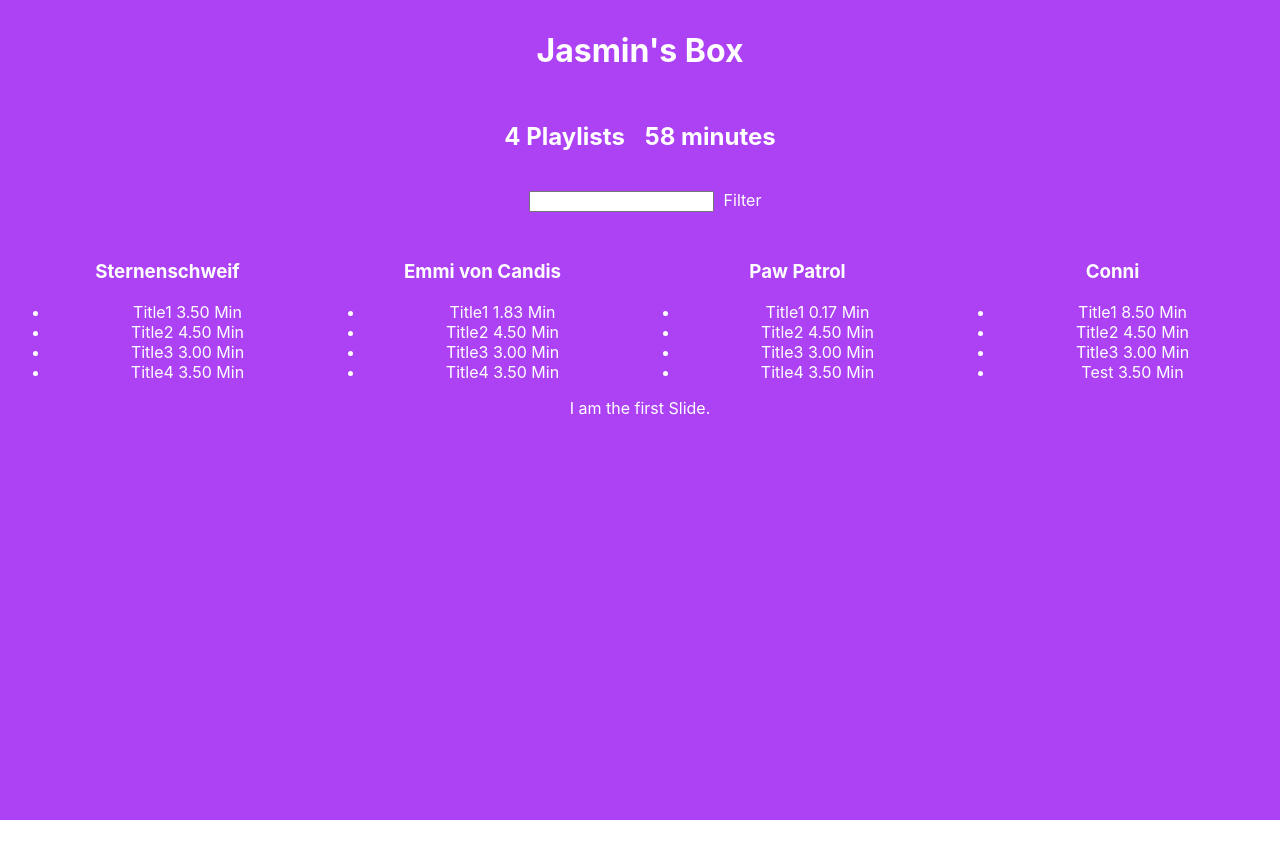
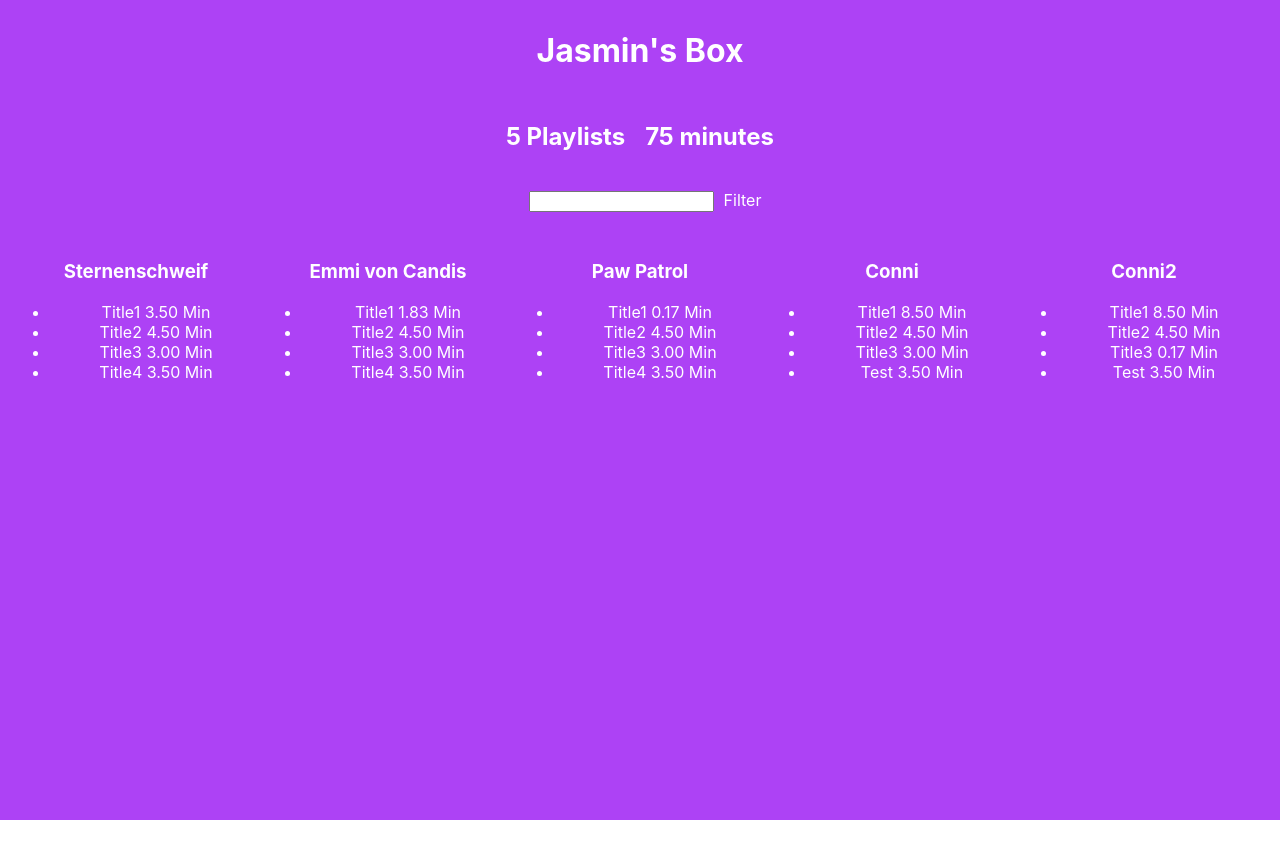
Before and after one commit to BigSlikTobi/JasminBox, a React (Create React App) app: page / in a window 1280 px wide. Shown: the top 858 px of the page. After the commit the page ends 820 px from the top, so only its background shows below. Built offline with nearby package versions, Linux system fonts and the light colour scheme.

Commit message:
added jasmins-box-backend to enable spotify connection

```diff
--- a/src/App.js
+++ b/src/App.js
@@ -1,8 +1,8 @@
 import logo from './logo.svg';
 import './App.css';
 import React, {Component} from "react";
-import { CarouselProvider, Slider, Slide, ButtonBack, ButtonNext } from 'pure-react-carousel';
-import 'pure-react-carousel/dist/react-carousel.es.css';
+//import { CarouselProvider, Slider, Slide, ButtonBack, ButtonNext } from 'pure-react-carousel';
+//import 'pure-react-carousel/dist/react-carousel.es.css';
 
 //added white as default text color
 let defaultStyle = {
@@ -44,6 +44,14 @@ let fakeServerData = {
         songs: [{name: "Title1", duration: 510},
                 {name: "Title2", duration: 270},
                 {name: "Title3", duration: 180},
+                {name: "Test", duration: 210}]
+      },
+      {
+        name: "Conni2",
+        episodes: "50",
+        songs: [{name: "Title1", duration: 510},
+                {name: "Title2", duration: 270},
+                {name: "Title3", duration: 10},
                 {name: "Test", duration: 210}]
       },
     ]
@@ -95,7 +103,7 @@ class Playlists extends Component {
   {
     let playlist = this.props.playlist
   return(
-    <div style={{...defaultStyle, width: "25%", display: "inline-block"}}>
+    <div style={{...defaultStyle, width: "20%", display: "inline-block"}}>
       <img/>
       <h3>{playlist.name}</h3>
       <ul>
@@ -108,7 +116,7 @@ class Playlists extends Component {
 }
 
 //test carousel
-class Carousel extends React.Component {
+{/*class Carousel extends React.Component {
   render() {
     return (
       <CarouselProvider
@@ -128,7 +136,7 @@ class Carousel extends React.Component {
       </CarouselProvider>
     );
   }
-}
+}*/}
 
 class App extends Component {
   constructor() {
@@ -170,7 +178,7 @@ class App extends Component {
       }
 
 
-<Carousel/>
+{/*<Carousel/>*/}
 
     </div>
   )
```
Also changed, not shown: 1 other file (tests, documents, lock files or other folders).
